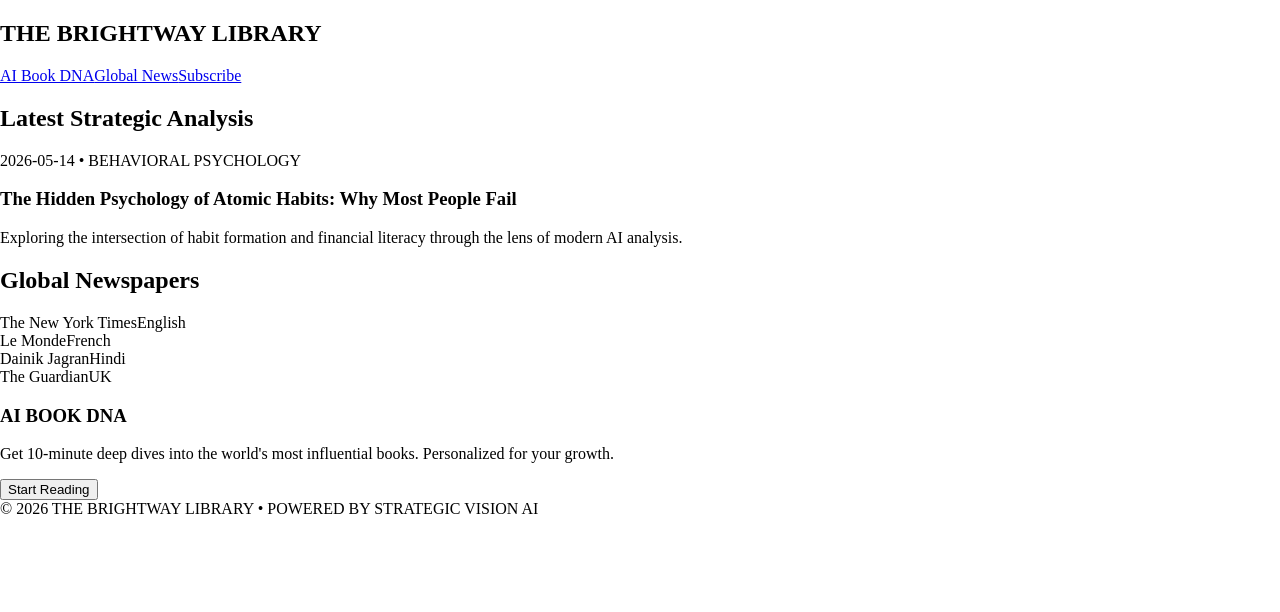
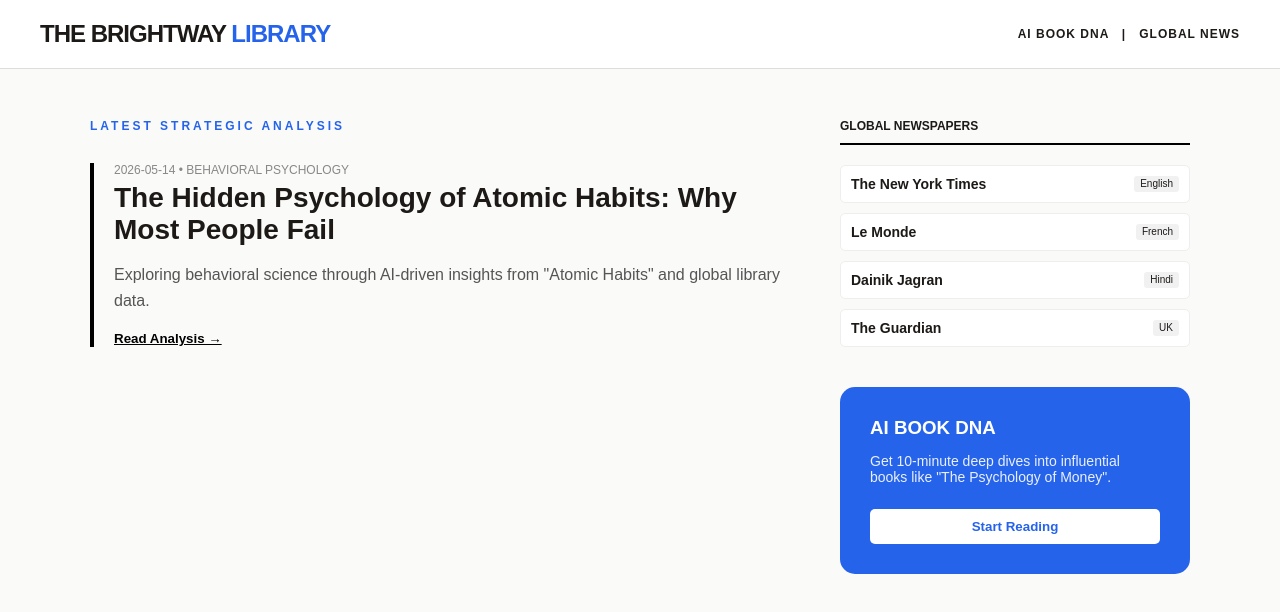
Before and after one commit to 007-JG/my-free-library, a Next.js app: page / in a window 1280 px wide. Shown: the top 612 px of the page. Built offline with nearby package versions, Linux system fonts and the light colour scheme.

Commit message:
Update page.js

```diff
--- a/app/page.js
+++ b/app/page.js
@@ -2,7 +2,6 @@ import fs from 'fs';
 import path from 'path';
 
 export default function Home() {
-  // 1. Automated Articles Fetching Logic
   const postsDirectory = path.join(process.cwd(), 'content/posts');
   let posts = [];
 
@@ -17,7 +16,6 @@ export default function Home() {
     });
   }
 
-  // 2. Newspaper Data (Tera purana content)
   const newspapers = [
     { name: 'The New York Times', lang: 'English' },
     { name: 'Le Monde', lang: 'French' },
@@ -26,72 +24,53 @@ export default function Home() {
   ];
 
   return (
-    <main className="min-h-screen bg-[#fafaf9] text-[#1c1917] font-sans">
-      {/* Header / Brand */}
-      <nav className="border-b border-black/10 py-6 px-8 bg-white sticky top-0 z-50">
-        <div className="max-w-6xl mx-auto flex justify-between items-center">
-          <h1 className="text-2xl font-black tracking-tighter">THE BRIGHTWAY <span className="text-blue-600">LIBRARY</span></h1>
-          <div className="space-x-6 text-sm font-bold uppercase tracking-widest">
-            <a href="#" className="hover:text-blue-600">AI Book DNA</a>
-            <a href="#" className="hover:text-blue-600">Global News</a>
-            <a href="#" className="bg-black text-white px-4 py-2 rounded">Subscribe</a>
-          </div>
+    <div style={{ fontFamily: 'sans-serif', backgroundColor: '#fafaf9', minHeight: '100vh', color: '#1c1917' }}>
+      {/* Header */}
+      <nav style={{ borderBottom: '1px solid #ddd', padding: '20px 40px', backgroundColor: '#fff', display: 'flex', justifyContent: 'space-between', alignItems: 'center' }}>
+        <h1 style={{ margin: 0, fontWeight: '900', fontSize: '24px', letterSpacing: '-1px' }}>
+          THE BRIGHTWAY <span style={{ color: '#2563eb' }}>LIBRARY</span>
+        </h1>
+        <div style={{ fontSize: '12px', fontWeight: 'bold', textTransform: 'uppercase', letterSpacing: '1px' }}>
+          AI Book DNA &nbsp; | &nbsp; Global News
         </div>
       </nav>
 
-      <div className="max-w-6xl mx-auto px-8 py-12">
-        <div className="grid grid-cols-1 md:grid-cols-3 gap-12">
+      <div style={{ maxWidth: '1100px', margin: '0 auto', padding: '40px 20px', display: 'flex', gap: '50px' }}>
 
-          {/* Main Content: AI Insights (Left & Center) */}
-          <div className="md:col-span-2">
-            <h2 className="text-xs font-black uppercase tracking-[0.3em] mb-6 text-blue-600">Latest Strategic Analysis</h2>
-            <div className="space-y-12">
-              {posts.length > 0 ? posts.map((post) => (
-                <article key={post.slug} className="group cursor-pointer">
-                  <p className="text-sm font-medium text-gray-400 mb-2">{post.date} • BEHAVIORAL PSYCHOLOGY</p>
-                  <h3 className="text-3xl font-bold group-hover:text-blue-600 transition-colors leading-tight mb-4">
-                    {post.title}
-                  </h3>
-                  <p className="text-gray-600 leading-relaxed mb-4">
-                    Exploring the intersection of habit formation and financial literacy through the lens of modern AI analysis.
-                  </p>
-                  <div className="h-[1px] w-full bg-black/5 group-hover:bg-blue-600/20 transition-colors"></div>
-                </article>
-              )) : (
-                <div className="p-8 border-2 border-dashed border-gray-200 rounded-xl text-center">
-                  <p className="text-gray-400 italic">AI Engine is processing "The Psychology of Money"...</p>
-                </div>
-              )}
+        {/* Main Section */}
+        <div style={{ flex: 2 }}>
+          <h2 style={{ fontSize: '12px', fontWeight: '900', textTransform: 'uppercase', letterSpacing: '3px', color: '#2563eb', marginBottom: '30px' }}>
+            Latest Strategic Analysis
+          </h2>
+          {posts.map((post) => (
+            <div key={post.slug} style={{ marginBottom: '40px', borderLeft: '4px solid #000', paddingLeft: '20px' }}>
+              <p style={{ fontSize: '12px', color: '#888', margin: '0 0 5px 0' }}>{post.date} • BEHAVIORAL PSYCHOLOGY</p>
+              <h3 style={{ fontSize: '28px', margin: '0 0 10px 0', fontWeight: 'bold', cursor: 'pointer' }}>{post.title}</h3>
+              <p style={{ color: '#555', lineHeight: '1.6' }}>Exploring behavioral science through AI-driven insights from "Atomic Habits" and global library data.</p>
+              <button style={{ background: 'none', border: 'none', padding: 0, textDecoration: 'underline', cursor: 'pointer', fontWeight: 'bold' }}>Read Analysis →</button>
             </div>
+          ))}
+        </div>
+
+        {/* Sidebar */}
+        <div style={{ flex: 1 }}>
+          <h2 style={{ fontSize: '12px', fontWeight: '900', textTransform: 'uppercase', borderBottom: '2px solid #000', paddingBottom: '10px', marginBottom: '20px' }}>
+            Global Newspapers
+          </h2>
+          {newspapers.map((paper) => (
+            <div key={paper.name} style={{ display: 'flex', justifyContent: 'space-between', padding: '10px', backgroundColor: '#fff', border: '1px solid #eee', borderRadius: '5px', marginBottom: '10px', fontSize: '14px' }}>
+              <span style={{ fontWeight: 'bold' }}>{paper.name}</span>
+              <span style={{ fontSize: '10px', background: '#f1f1f1', padding: '2px 6px', borderRadius: '3px' }}>{paper.lang}</span>
+            </div>
+          ))}
+
+          <div style={{ backgroundColor: '#2563eb', color: '#fff', padding: '30px', borderRadius: '15px', marginTop: '40px' }}>
+            <h3 style={{ margin: '0 0 10px 0' }}>AI BOOK DNA</h3>
+            <p style={{ fontSize: '14px', opacity: 0.9 }}>Get 10-minute deep dives into influential books like "The Psychology of Money".</p>
+            <button style={{ width: '100%', padding: '10px', border: 'none', borderRadius: '5px', background: '#fff', color: '#2563eb', fontWeight: 'bold', marginTop: '10px' }}>Start Reading</button>
           </div>
-
-          {/* Sidebar: Newspapers & Categories (Right) */}
-          <div className="space-y-12">
-            <div>
-              <h2 className="text-xs font-black uppercase tracking-[0.3em] mb-6 border-b-2 border-black pb-2">Global Newspapers</h2>
-              <div className="grid grid-cols-1 gap-3">
-                {newspapers.map((paper) => (
-                  <div key={paper.name} className="flex justify-between items-center p-3 bg-white border border-black/5 rounded hover:border-blue-600 transition-colors cursor-pointer">
-                    <span className="font-bold text-sm">{paper.name}</span>
-                    <span className="text-[10px] bg-gray-100 px-2 py-1 rounded font-bold uppercase">{paper.lang}</span>
-                  </div>
-                ))}
-              </div>
-            </div>
-
-            <div className="bg-blue-600 p-8 text-white rounded-2xl">
-              <h3 className="text-xl font-bold mb-4">AI BOOK DNA</h3>
-              <p className="text-sm opacity-80 mb-6">Get 10-minute deep dives into the world's most influential books. Personalized for your growth.</p>
-              <button className="w-full bg-white text-blue-600 font-bold py-3 rounded-lg hover:bg-gray-100 transition-colors">Start Reading</button>
-            </div>
-          </div>
-
         </div>
       </div>
-
-      <footer className="border-t border-black/5 py-12 px-8 text-center text-gray-400 text-xs font-bold uppercase tracking-widest">
-        &copy; 2026 THE BRIGHTWAY LIBRARY • POWERED BY STRATEGIC VISION AI
-      </footer>
-    </main>
+    </div>
   );
 }
```
